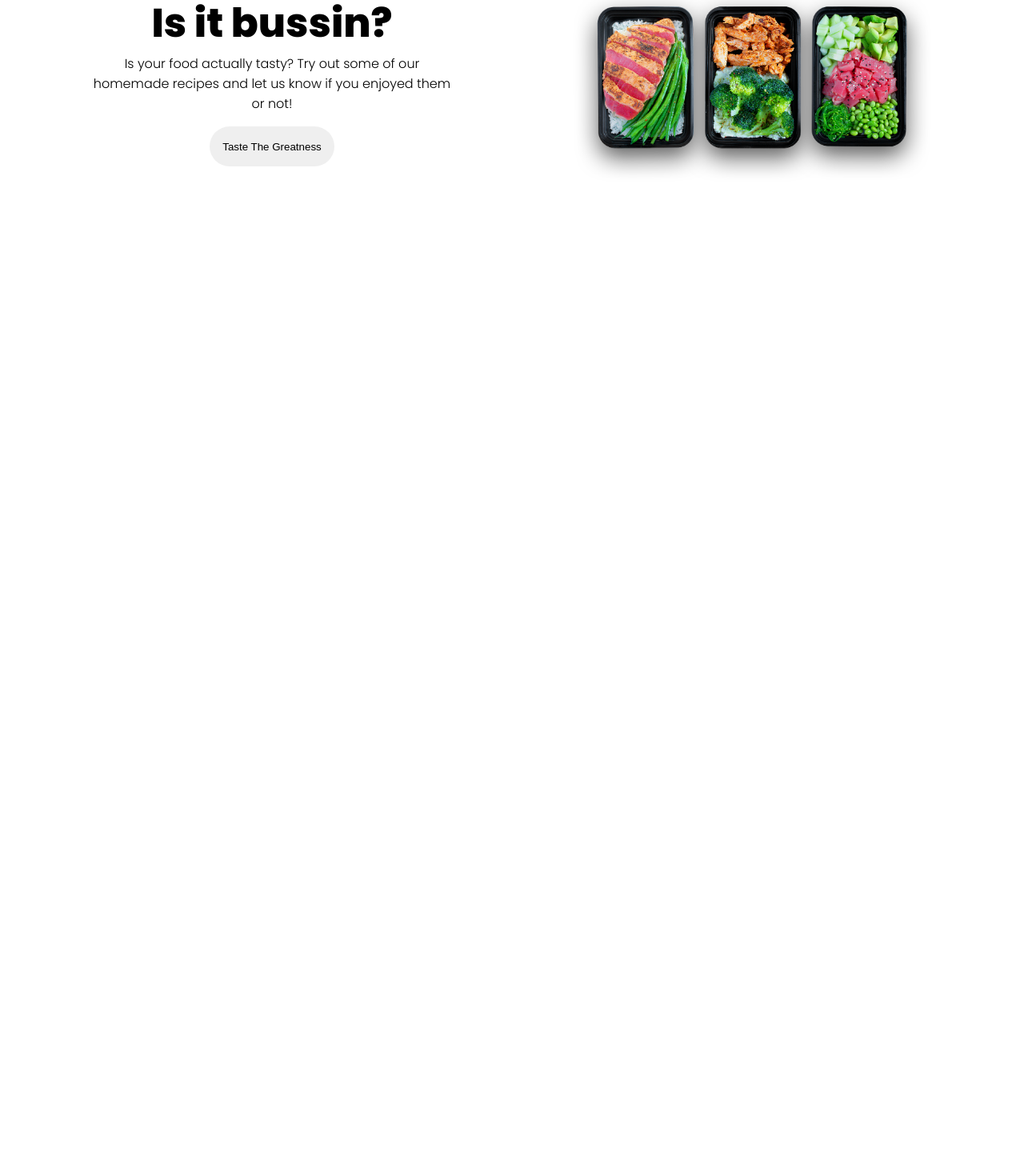
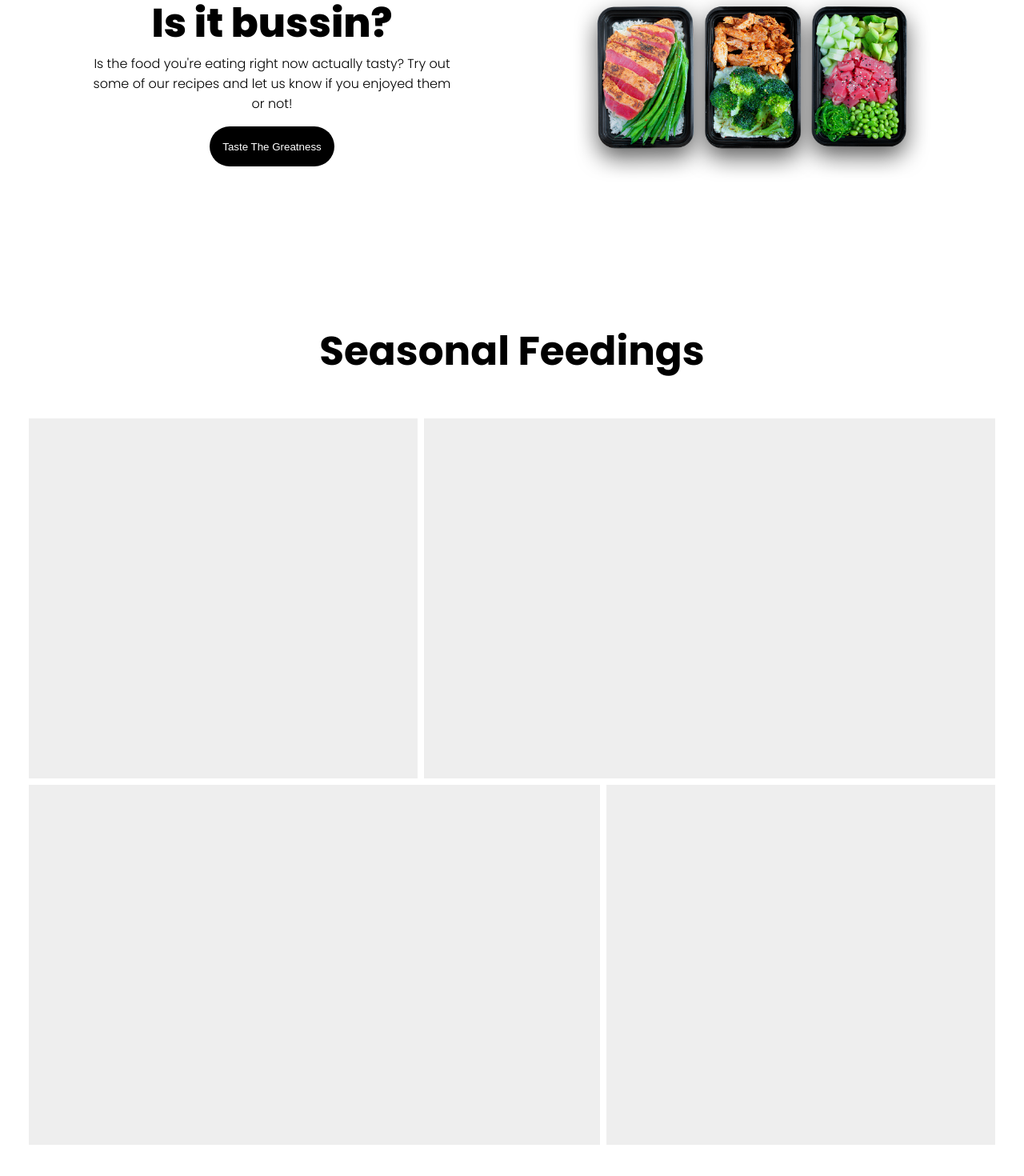
Before and after one commit to neelpatel104/AngularProjects, an Angular app in the folder RecipeHut/: page / in a window 1280 px wide. Shown: the part 220-1690 px from the top of the page at 80% size. Before the commit the page ends 800 px from the top, so only its background shows below. Built offline with nearby package versions, Linux system fonts and the light colour scheme.

Commit message:
Added a template for Seasonal Feedings

```diff
--- a/RecipeHut/package.json
+++ b/RecipeHut/package.json
@@ -3,7 +3,7 @@
   "version": "0.0.0",
   "scripts": {
     "ng": "ng",
-    "start": "ng serve",
+    "start": "ng serve && open http://localhost:4200",
     "build": "ng build",
     "test": "ng test",
     "lint": "ng lint",
--- a/RecipeHut/src/app/app.component.html
+++ b/RecipeHut/src/app/app.component.html
@@ -82,9 +82,9 @@
 			<!-- END Searchbox Container -->
 			<!-- START Navigation Items Container -->
 			<div class="nav-items-container" fxHide.lt-lg="true" fxLayout="row" fxLayoutAlign="center center">
-				<a class="navigation-link" fxLayoutAlign="center center"> Recipes </a>
-				<a class="navigation-link" fxLayoutAlign="center center"> About Us </a>
-				<a class="navigation-link" fxLayoutAlign="center center"> Contact Us </a>
+				<a class="navigation-link" routerLink="recipes" routerLinkActive="navigation-link-active" fxLayoutAlign="center center"> Recipes </a>
+				<a class="navigation-link" routerLinkActive="navigation-link-active" fxLayoutAlign="center center"> About Us </a>
+				<a class="navigation-link" routerLinkActive="navigation-link-active" fxLayoutAlign="center center"> Contact Us </a>
 			</div>
 			<!-- END Navigation Items Container -->
 			<!-- START Login Button Container -->
--- a/RecipeHut/src/app/app.component.scss
+++ b/RecipeHut/src/app/app.component.scss
@@ -174,6 +174,7 @@ main {
                     &-expanded {
                         height: fit-content;
                         max-height:80vh;
+                        position:relative;
                         padding:8px 8px 8px 8px;
                         border-radius:0 0 25px 25px;
                         transition: 0.2s;
@@ -182,7 +183,7 @@ main {
                         border-left: 1px solid #d3d3d3;
                         border-right: 1px solid #d3d3d3;
                         box-shadow: rgba(100, 100, 111, 0.4) 0px 7px 29px 0px;
-                        z-index: 10;
+                        z-index: 100;
                     }
                 }
 
--- a/RecipeHut/src/app/home/home.component.html
+++ b/RecipeHut/src/app/home/home.component.html
@@ -14,9 +14,9 @@
                     Is it bussin?
                 </h1>
                 <span class="hero-text-container-padded-info">
-                    Is your food actually tasty? Try out some of our
-                    homemade recipes and let us know if you enjoyed
-                    them or not!
+                    Is the food you're eating right now actually tasty?
+                    Try out some of our recipes and let us know
+                    if you enjoyed them or not!
                 </span>
                 <button class="hero-text-container-padded-action-button">
                     Taste The Greatness
@@ -28,3 +28,46 @@
             fxFlex.lt-md="50%"
             src="../../assets/hero-2.png"/>
 </section>
+<section    class="seasonal-recipes-container"
+            fxLayout="column"
+            fxLayoutAlign="start center">
+    <h1 class="seasonal-recipes-container-heading"
+        fxLayout="row"
+        fxLayoutAlign="center end"> Seasonal Feedings </h1>
+    <div    class="seasonal-recipes-container-items"
+            fxLayout="column"
+            fxLayoutAlign="start start">
+            <div    class="seasonal-recipes-container-items-double-container"
+                    fxLayout="row"
+                    fxLayout.lt-md="column"
+                    fxLayoutAlign="center end"
+                    fxLayoutAlign.lt-md="center center">
+                <div    class="single-season-container"
+                        fxFlex="40%"
+                        fxFlex.lt-md="50%">
+
+                </div>
+                <div    class="single-season-container"
+                        fxFlex="60%"
+                        fxFlex.lt-md="50%">
+
+                </div>
+            </div>
+            <div    class="seasonal-recipes-container-items-double-container"
+                    fxLayout="row"
+                    fxLayout.lt-md="column"
+                    fxLayoutAlign="center start"
+                    fxLayoutAlign.lt-md="center center">
+                <div    class="single-season-container"
+                        fxFlex="60%"
+                        fxFlex.lt-md="50%">
+
+                </div>
+                <div    class="single-season-container"
+                        fxFlex="40%"
+                        fxFlex.lt-md="50%">
+
+                </div>
+            </div>
+    </div>
+</section>
--- a/RecipeHut/src/app/home/home.component.scss
+++ b/RecipeHut/src/app/home/home.component.scss
@@ -2,6 +2,7 @@
     height:525px;
     width:100%;
     padding:8px;
+    // background:red;
 
     .hero-text-container, .hero-image-container {
         width:100%;
@@ -11,8 +12,6 @@
 
     .hero-text-container {
         // background:red;
-        z-index: -1;
-
 
         &-padded {
             width:80%;
@@ -25,6 +24,8 @@
                 margin:0;
                 line-height:60px;
                 text-align: center;
+                z-index: 1;
+
                 // background:red;
             }
 
@@ -32,16 +33,27 @@
                 font-weight:300;
                 text-align:center;
                 margin:8px;
+                z-index: 1;
+
             }
 
             &-action-button {
                 width:fit-content;
                 height:50px;
                 border:none;
-                outline:none;
                 padding:16px;
                 margin:8px;
                 border-radius:100px;
+                transition: 0.3s;
+                color:#FFFFFF;
+                background:#000000;
+                transition:0.3s;
+                z-index: 1;
+
+                &:hover{
+                    cursor: pointer;
+                    box-shadow: rgba(6, 6, 51, 0.6) 0px 7px 29px 0px;
+                }
             }
         }
     }
@@ -54,3 +66,49 @@
 
     }
 }
+
+.seasonal-recipes-container {
+    width:100%;
+    height: fit-content;
+    border-radius: 20px;
+    // background:yellow;
+
+   &-heading {
+        width:100%;
+        margin:0;
+        font-size:50px;
+        padding:32px 32px 0 32px;
+        text-align: center;
+        box-sizing: border-box;
+    }
+
+    &-items {
+        width:100%;
+        height:fit-content;
+
+        &-double-container{
+            width:100%;
+            height:500px;
+            margin:0;
+
+            .single-season-container {
+                width:90%;
+                height:90%;
+                margin:4px;
+                transition:0.1s;
+                position: relative;
+                background:#EEEEEE;
+
+                &:hover {
+                    // transform: scale(1.05);
+                    background:#000000;
+                    box-shadow: rgba(6, 6, 51, 0.6) 0px 7px 29px 0px;
+                    transition:0.3s;
+                    z-index: 100;
+                }
+
+            }
+        }
+
+    }
+}
```
Also changed, not shown: RecipeHut/src/assets/spring_test.png (added).
